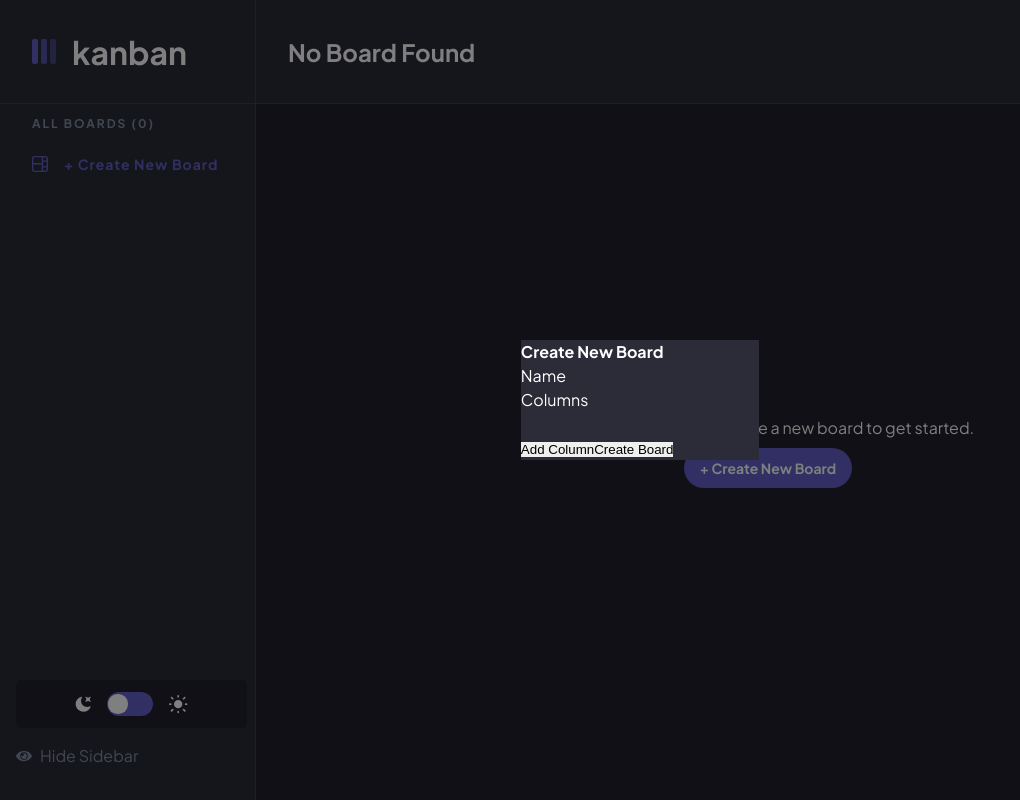
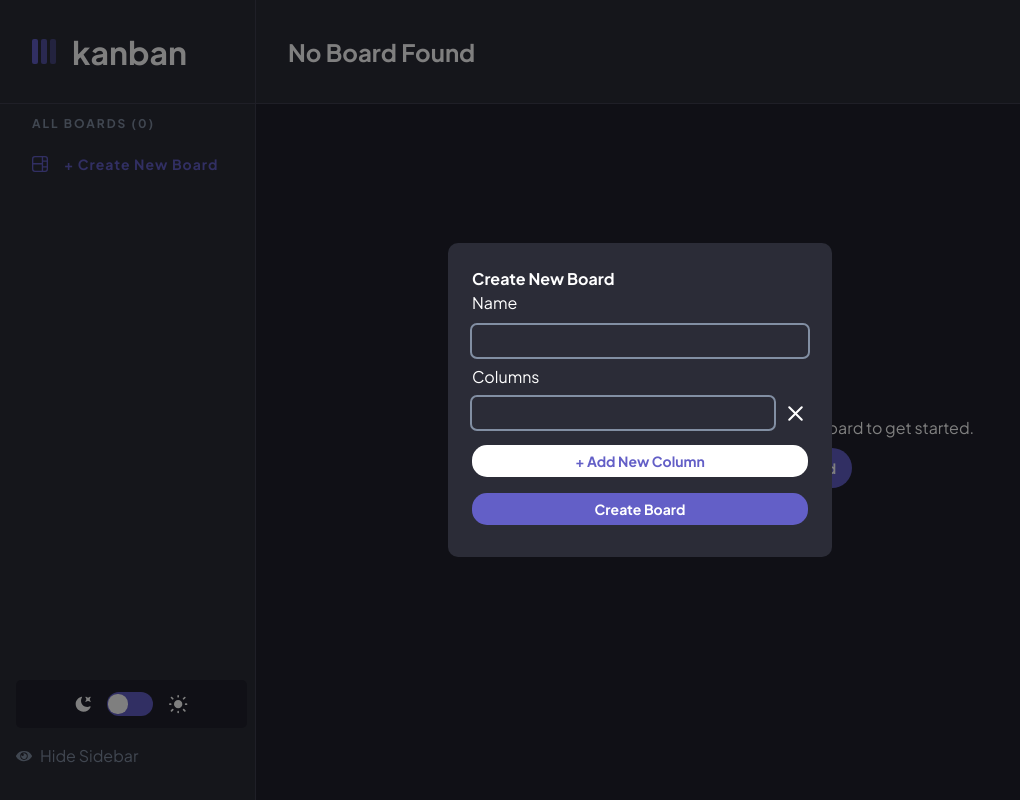
Before and after one commit to kiprop-dave/kanban-app, a React (Vite) app: page / in a window 1280 px wide. Both pictures are taken after a click on the item "+ Create New Board". Shown: the whole page, without its empty margins (0-1020 px from the left). Built offline with nearby package versions, Linux system fonts and the light colour scheme.

Commit message:
create new board modal complete

```diff
--- a/src/components/Kanban/Kanban.tsx
+++ b/src/components/Kanban/Kanban.tsx
@@ -9,7 +9,7 @@ type KanbanProps = {
 
 const Kanban = ({ showSideBar }: KanbanProps): JSX.Element => {
   const { theme2 } = useThemeContext();
-  const { activeBoard } = useAppContext();
+  const { activeBoard, openModal } = useAppContext();
 
   const columns = activeBoard?.columns.map((col, i) => (
     <BoardColumn key={i} column={col} />
@@ -27,7 +27,12 @@ const Kanban = ({ showSideBar }: KanbanProps): JSX.Element => {
             <p className={`${S.noBoardText}`}>
               You have no boards. Create a new board to get started.
             </p>
-            <button className={`${S.newBoard}`}>+ Create New Board</button>
+            <button
+              className={`${S.newBoard}`}
+              onClick={() => openModal("createBoard")}
+            >
+              + Create New Board
+            </button>
           </div>
         )}
       </section>
--- a/src/components/Modal/BoardModal.tsx
+++ b/src/components/Modal/BoardModal.tsx
@@ -46,15 +46,42 @@ const BoardModal = () => {
     setColumns([]);
   };
 
+  const deleteColumn = (index: number) => {
+    if (columns.length === 1) return;
+    setColumns((prev) => prev.filter((col, i) => i !== index));
+  };
+
   const columnInputs = columns.map((col, i) => (
-    <Input key={i} value={col} index={i} editValue={editColumn} />
+    <Input
+      key={i}
+      value={col}
+      index={i}
+      editValue={editColumn}
+      deleteColumn={deleteColumn}
+    />
   ));
+
+  const addColStyle = {
+    color: "#635FC7",
+    backgroundColor: "#ffffff",
+  };
+
+  const createBoardStyle = {
+    color: "#ffffff",
+    backgroundColor: "#635FC7",
+  };
 
   return (
     <>
-      <form onSubmit={(e) => createNewBoard(columns, e)}>
+      <form
+        onSubmit={(e) => createNewBoard(columns, e)}
+        className={`${S.newBoard}`}
+      >
         <h4 className={S.title}>Create New Board</h4>
-        <label htmlFor="board-name">Name</label>
+        <label htmlFor="board-name">
+          Name
+          <span className={S.error}>{err && errMsg}</span>
+        </label>
         <input
           id="board-name"
           type="text"
@@ -64,11 +91,14 @@ const BoardModal = () => {
             setNewBoard((prev) => ({ ...prev, name: e.target.value }));
           }}
         />
-        {err && <p className={S.modal__error}>{errMsg}</p>}
         <p>Columns</p>
-        <div className={S.modal__columns}>{columnInputs}</div>
-        <button onClick={() => addColumn()}>Add Column</button>
-        <button type="submit">Create Board</button>
+        <div className={S.columnsContainer}>{columnInputs}</div>
+        <button onClick={() => addColumn()} style={addColStyle} type="button">
+          + Add New Column
+        </button>
+        <button type="submit" style={createBoardStyle}>
+          Create Board
+        </button>
       </form>
     </>
   );
--- /dev/null
+++ b/src/components/Modal/CrossSvg.tsx
@@ -0,0 +1,27 @@
+type Props = {
+  action: (i: number) => void;
+  index: number;
+};
+
+function CrossSvg({ action, index }: Props) {
+  return (
+    <svg
+      xmlns="http://www.w3.org/2000/svg"
+      width="25"
+      height="25"
+      viewBox="0 0 24 24"
+      fill="none"
+      stroke="currentColor"
+      strokeWidth="2"
+      strokeLinecap="round"
+      strokeLinejoin="round"
+      className="feather feather-x"
+      onClick={() => action(index)}
+    >
+      <line x1="18" y1="6" x2="6" y2="18"></line>
+      <line x1="6" y1="6" x2="18" y2="18"></line>
+    </svg>
+  );
+}
+
+export default CrossSvg;
--- a/src/components/Modal/Input.tsx
+++ b/src/components/Modal/Input.tsx
@@ -1,16 +1,23 @@
+import S from "./Modal.module.css";
+import CrossSvg from "./CrossSvg";
+
 interface InputProps {
   value: string;
   index: number;
   editValue: (i: number, v: string) => void;
+  deleteColumn: (i: number) => void;
 }
 
-function Input({ value, editValue, index }: InputProps) {
+function Input({ value, editValue, index, deleteColumn }: InputProps) {
   return (
-    <input
-      type="text"
-      value={value}
-      onChange={(e) => editValue(index, e.target.value)}
-    />
+    <div className={S.inputWrapper}>
+      <input
+        type="text"
+        value={value}
+        onChange={(e) => editValue(index, e.target.value)}
+      />
+      <CrossSvg action={deleteColumn} index={index} />
+    </div>
   );
 }
 
--- a/src/components/Modal/Modal.module.css
+++ b/src/components/Modal/Modal.module.css
@@ -1,7 +1,34 @@
 input{
-    all:unset;
-    border:solid 2px black;
-    outline: black;
+    all: unset;
+    border-radius: 5px;
+    border-style: none;
+    outline: solid 2px #828fa3;
+    background-color: inherit;
+    margin: 0.5rem 0;
+    height: 2rem;
+}
+
+form{
+    display: flex;
+    flex-direction: column;
+}
+
+button{
+    all: unset;
+    border-radius: 15px;
+    font-size: 14px;
+    font-weight: 600;
+    text-align: center;
+    color: #ffff;
+    height: 2rem;
+    cursor: pointer;
+    margin: 0.5rem 0;
+}
+
+.columnsContainer{
+    display: flex;
+    flex-direction: column;
+    justify-content: space-between;
 }
 
 .modalWrapper{
@@ -17,17 +44,26 @@ input{
     z-index: 6;
 }
 
-.modalContent{
+.container{
+    border-radius: 10px;
+    padding: 1.5rem 1.5rem 1.5rem 1.5rem;
     width: 30%;
-    height: 50%;
-    padding: 1.5%;
-    display: flex;
-    flex-direction: column;
-    border: solid 1px red;
-    z-index: 3;
 }
 
-.modalBody{
+.error{
+    color: red;
+    font-size: 12px;
+    margin: 0.5rem;
+}
+
+.inputWrapper{
     display: flex;
-    flex-direction: column;
+    align-items: center;
+    justify-content: space-between;
 }
+.inputWrapper > input{
+    min-width: 90%;
+}
+.inputWrapper > svg{
+    cursor: pointer;
+}
--- a/src/index.css
+++ b/src/index.css
@@ -19,8 +19,7 @@
 }
 
 button, input{
-  outline: none;
-  border: none;
+  font-family: 'Plus Jakarta Sans', sans-serif;
 }
 
 .darkbg1{
```
